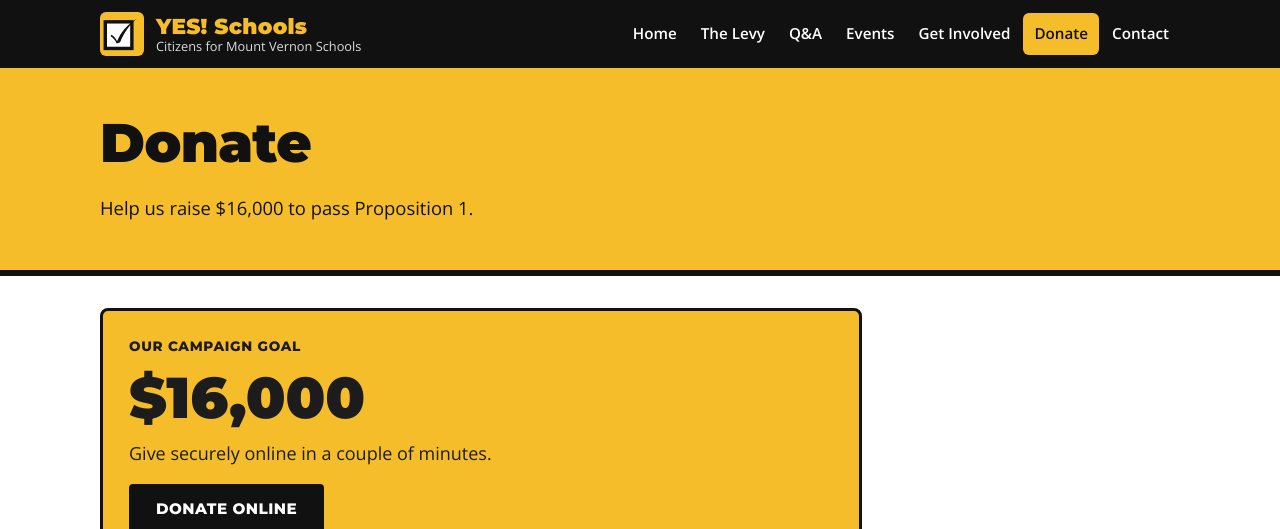
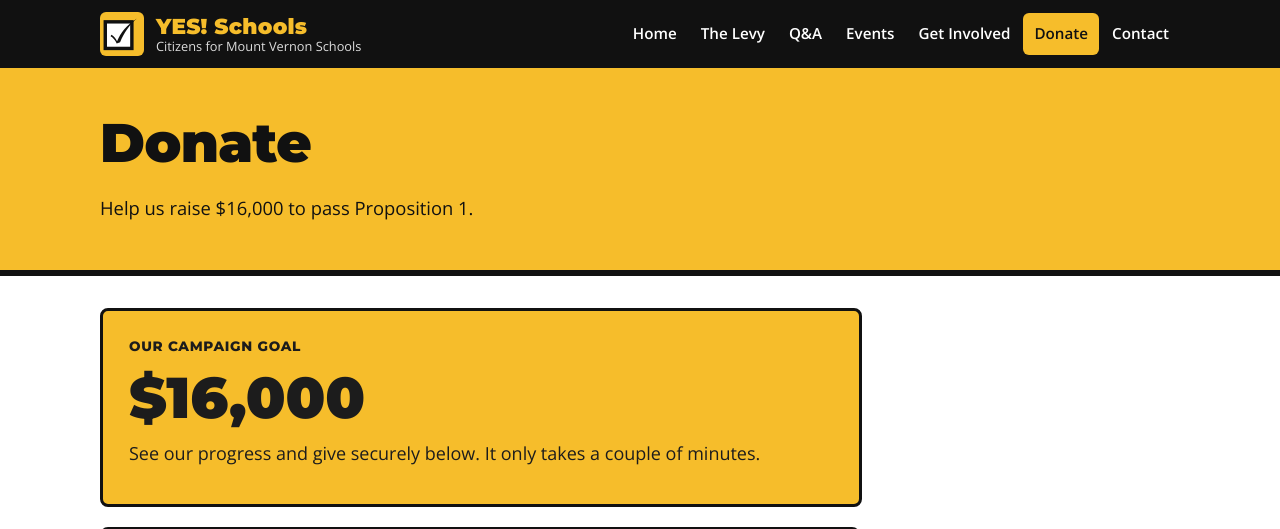
Before and after one commit to Citizens-for-Mount-Vernon-Schools/cmvs-website, a Jekyll site: the page built from donate.md, in a window 1280 px wide. Shown: the top 529 px of the page. Built offline with Jekyll 4.4.1, drawn with Linux system fonts in a browser that asks for light colours; some of the changed text lies outside the part shown; grey boxes are pictures that could not be loaded.

Commit message:
Embed live Zeffy donation form on Donate page
Co-Authored-By: Claude Opus 5.5 <noreply@anthropic.com>
Claude-Session: https://claude.ai/code/session_01SpCqsKiyYi6ZBD9uFZkAdm

```diff
--- a/_data/settings.yml
+++ b/_data/settings.yml
@@ -8,5 +8,6 @@ election_date: "February 9, 2027"
 signup_link: ""
 donate_link: "https://www.zeffy.com/en-US/donation-form/back-the-bulldogs-build-the-future"
 donate_goal: "$16,000"
+donate_embed: "https://www.zeffy.com/embed/donation-form/back-the-bulldogs-build-the-future"
 facebook: ""
 instagram: ""
--- a/_layouts/page.html
+++ b/_layouts/page.html
@@ -13,9 +13,19 @@ layout: default
     <div class="donate-card">
       {% if s.donate_goal and s.donate_goal != "" %}<p class="donate-goal-label">Our campaign goal</p>
       <p class="donate-goal">{{ s.donate_goal }}</p>{% endif %}
+      {% if s.donate_embed and s.donate_embed != "" %}
+      <p>See our progress and give securely below. It only takes a couple of minutes.</p>
+      {% else %}
       <p>Give securely online in a couple of minutes.</p>
       <a class="button dark" href="{{ s.donate_link }}" target="_blank" rel="noopener">Donate online</a>
+      {% endif %}
     </div>
+  {% endif %}
+  {% if page.url == "/donate/" and s.donate_embed and s.donate_embed != "" %}
+    <div class="zeffy-embed">
+      <iframe title="Donation form powered by Zeffy" src="{{ s.donate_embed }}" allowpaymentrequest allowtransparency="true" loading="lazy"></iframe>
+    </div>
+    <p class="embed-fallback">Form not loading? <a href="{{ s.donate_link }}" target="_blank" rel="noopener">Open the donation page in a new tab</a>.</p>
   {% endif %}
   {{ content }}
 
--- a/assets/css/style.css
+++ b/assets/css/style.css
@@ -164,3 +164,8 @@ h3 { font-size: 1.1rem; font-weight: 800; margin: 0 0 .25rem; }
 .donate-goal-label { font-family: var(--head); font-weight: 800; text-transform: uppercase; letter-spacing: .05em; font-size: .85rem; }
 .donate-goal { font-family: var(--head); font-weight: 900; font-size: clamp(2.6rem, 8vw, 3.6rem); line-height: 1; margin: 2px 0 12px !important; }
 .donate-card .button { margin-top: 4px; }
+.page-body > .zeffy-embed { max-width: 760px; }
+.zeffy-embed { position: relative; height: 1250px; margin: 20px 0 8px; border: 2px solid var(--black); border-radius: var(--radius); overflow: hidden; background: var(--white); }
+.zeffy-embed iframe { position: absolute; inset: 0; width: 100%; height: 100%; border: 0; }
+.embed-fallback { font-size: .95rem; color: var(--muted); }
+@media (max-width: 560px) { .zeffy-embed { height: 1450px; } }
```
Also changed, not shown: .pages.yml.
